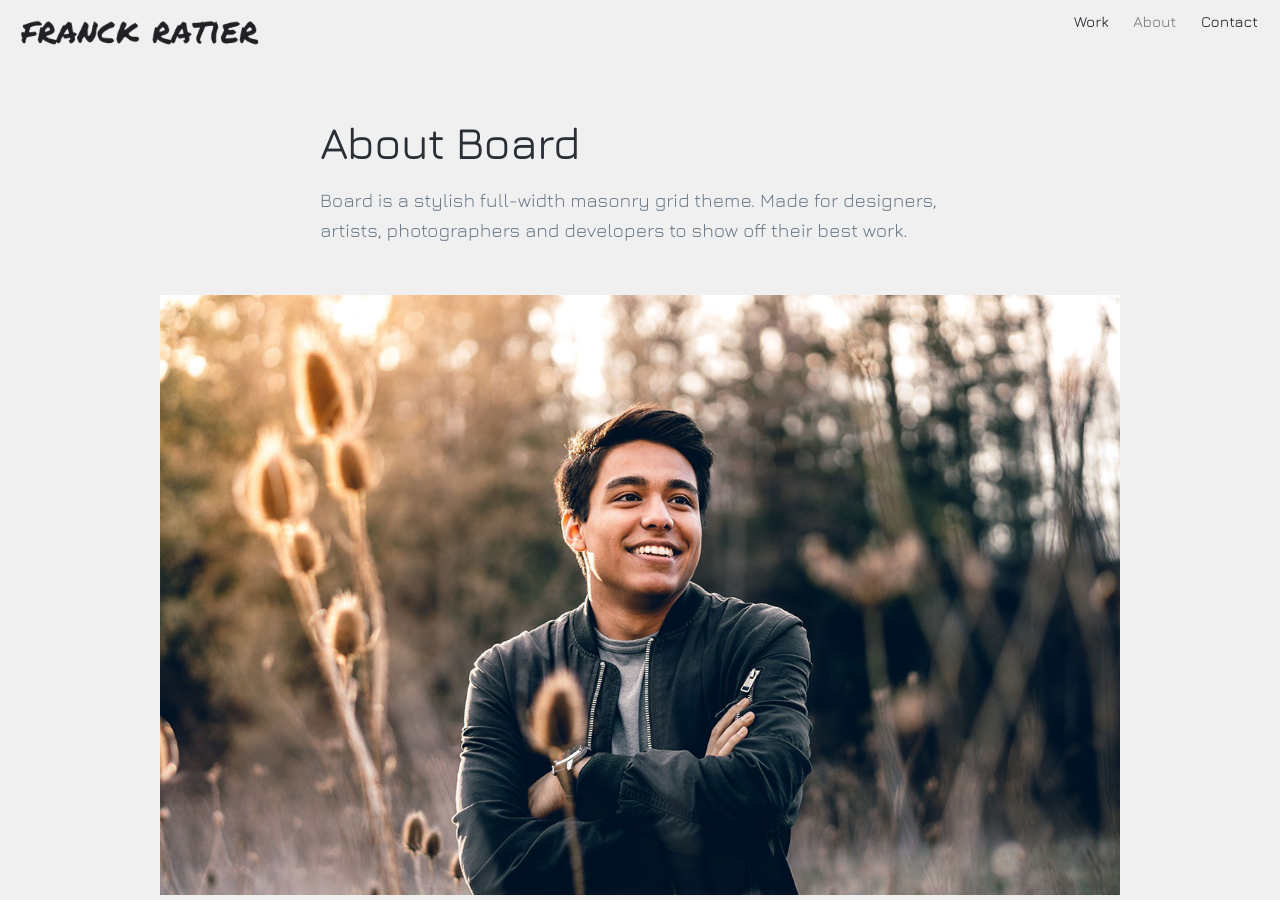
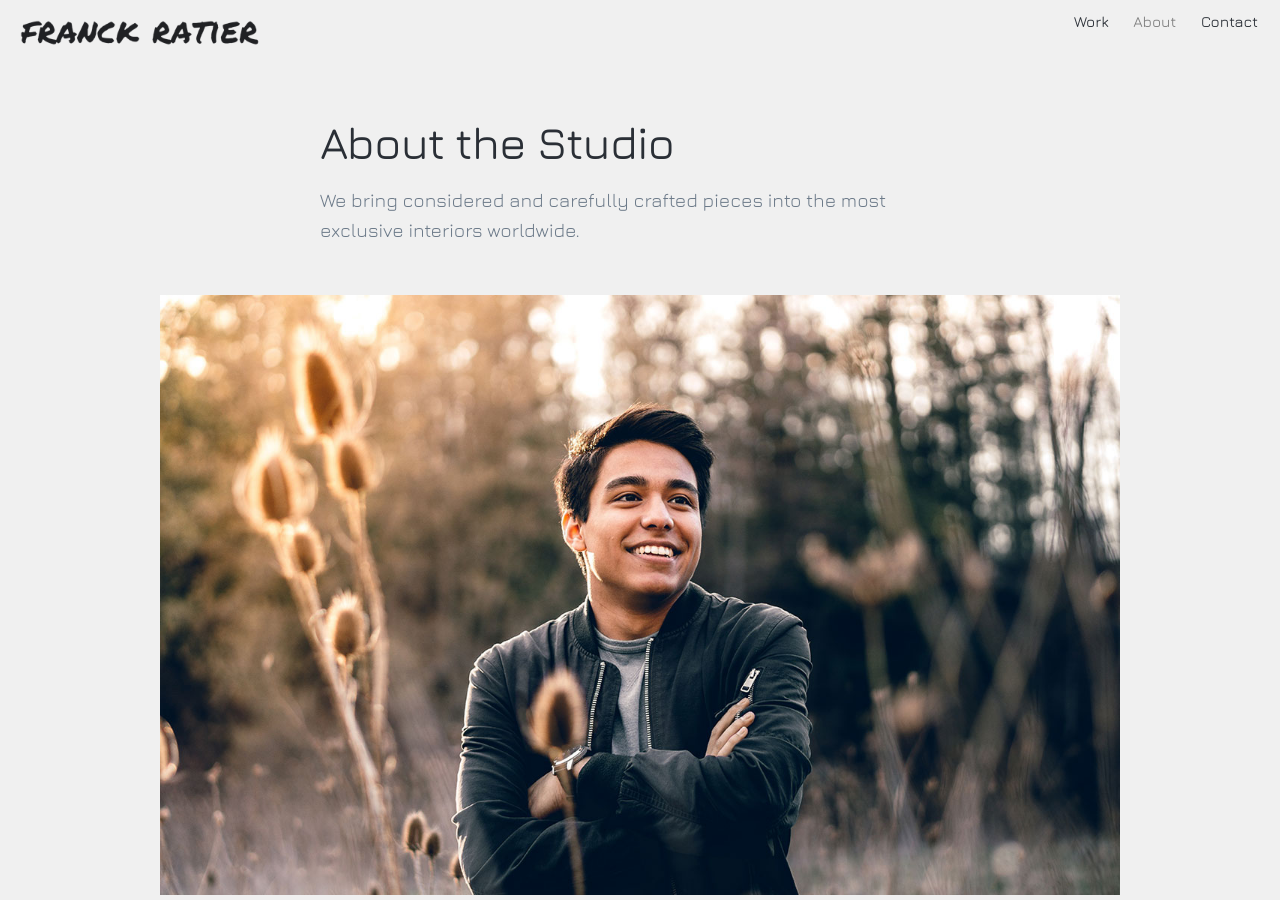
Before and after one commit to kifbv/kifbv.github.io, a Jekyll site: the page built from _pages/about.md, in a window 1280 px wide and 900 px high. Built offline with Jekyll 4.4.1, drawn with Linux system fonts in a browser that asks for light colours; nearby versions of some CDN libraries.

Commit message:
add metadata info to about and contact pages

```diff
--- a/_pages/about.md
+++ b/_pages/about.md
@@ -1,7 +1,7 @@
 ---
-title: About Board
-subtitle: Board is a stylish full-width masonry grid theme. Made for designers, artists, photographers and developers to show off their best work.
-description: Board is a stylish full-width masonry grid theme.
+title: About the Studio
+subtitle: We bring considered and carefully crafted pieces into the most exclusive interiors worldwide.
+description: Informations about Franck Ratier Design Studio.
 featured_image: /images/demo/landscape-05.jpg
 ---
 
```
Also changed, not shown: _pages/contact.md (+2 -2 lines).
